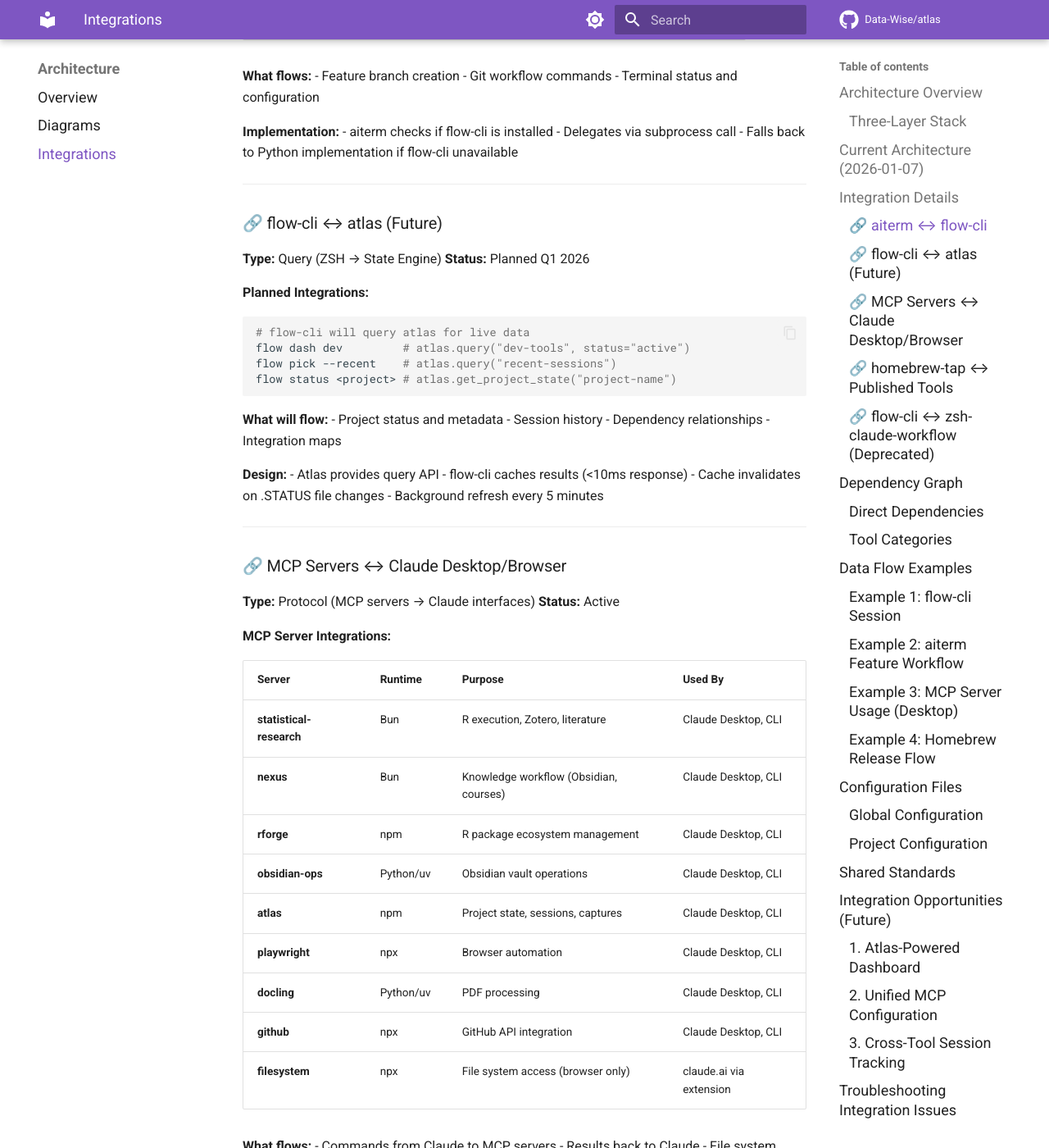
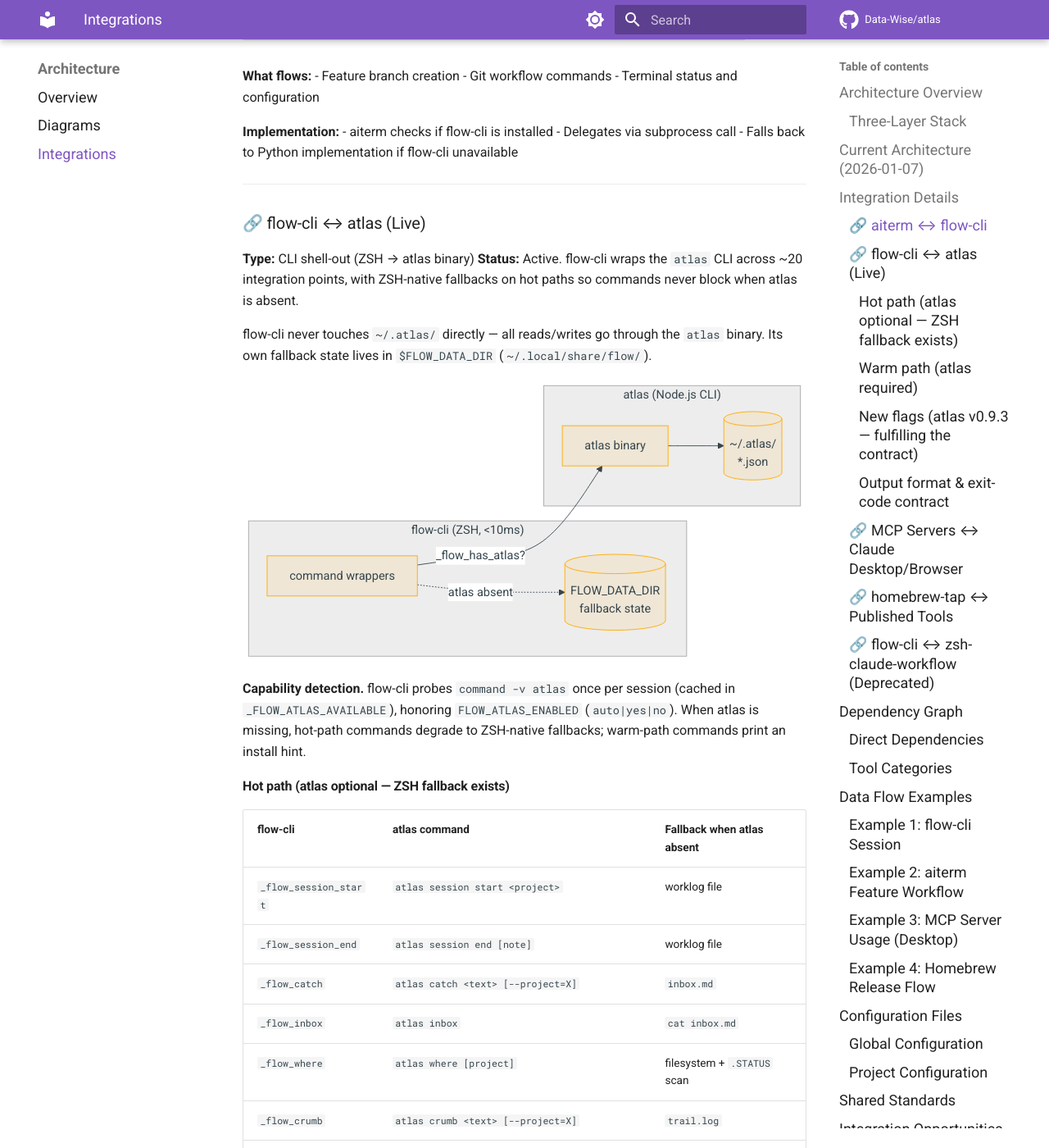
Before and after one commit to Data-Wise/atlas, an MkDocs documentation site: the page built from docs/INTEGRATIONS.md, in a window 1280 px wide and 1400 px high, scrolled down 1980 px. Shown: the whole window at 82% size. Built offline with MkDocs 1.6.1 and Material for MkDocs 9.7.7, drawn with Linux system fonts in a browser that asks for light colours; comment, search, counter and statistics services are not loaded; some of the changed text lies outside the part shown.

Commit message:
docs: document live flow-cli <-> atlas integration
Replace the stale 'flow-cli <-> atlas (Future)' section in INTEGRATIONS.md
with the actual live integration: capability detection, hot/warm-path
command tables with fallbacks, the v0.9.3 contract flags (F1-F5), output
format + exit-code contract, and a mermaid architecture diagram. Fix
remaining '(future)' mislabels for this now-live integration.

Co-Authored-By: Claude Opus 4.8 (1M context) <noreply@anthropic.com>

````diff
--- a/docs/INTEGRATIONS.md
+++ b/docs/INTEGRATIONS.md
@@ -31,7 +31,7 @@ The dev-tools ecosystem follows a three-layer architecture:
 
 **Design Principle:** Each layer delegates instant operations down to lower layers.
 - `aiterm feature` → delegates to `flow-cli g feature` for git ops
-- `flow dash` → queries atlas for project state (future)
+- `flow dash` → shells out to `atlas dashboard` for the live TUI
 - `tm ghost` → delegates to aiterm for rich terminal status
 
 ---
@@ -101,31 +101,72 @@ The dev-tools ecosystem follows a three-layer architecture:
 
 ---
 
-### 🔗 flow-cli ↔ atlas (Future)
+### 🔗 flow-cli ↔ atlas (Live)
 
-**Type:** Query (ZSH → State Engine)
-**Status:** Planned Q1 2026
+**Type:** CLI shell-out (ZSH → atlas binary)
+**Status:** Active. flow-cli wraps the `atlas` CLI across ~20 integration points, with ZSH-native fallbacks on hot paths so commands never block when atlas is absent.
 
-**Planned Integrations:**
+flow-cli never touches `~/.atlas/` directly — all reads/writes go through the `atlas` binary. Its own fallback state lives in `$FLOW_DATA_DIR` (`~/.local/share/flow/`).
 
-```bash
-# flow-cli will query atlas for live data
-flow dash dev         # atlas.query("dev-tools", status="active")
-flow pick --recent    # atlas.query("recent-sessions")
-flow status <project> # atlas.get_project_state("project-name")
+```mermaid
+graph LR
+    subgraph flow["flow-cli (ZSH, <10ms)"]
+        FC[command wrappers]
+        FB[(FLOW_DATA_DIR<br/>fallback state)]
+    end
+    subgraph atlas["atlas (Node.js CLI)"]
+        CLI[atlas binary]
+        STORE[(~/.atlas/<br/>*.json)]
+    end
+    FC -->|"_flow_has_atlas?"| CLI
+    FC -.->|atlas absent| FB
+    CLI --> STORE
 ```
 
-**What will flow:**
-- Project status and metadata
-- Session history
-- Dependency relationships
-- Integration maps
+**Capability detection.** flow-cli probes `command -v atlas` once per session (cached in `_FLOW_ATLAS_AVAILABLE`), honoring `FLOW_ATLAS_ENABLED` (`auto|yes|no`). When atlas is missing, hot-path commands degrade to ZSH-native fallbacks; warm-path commands print an install hint.
 
-**Design:**
-- Atlas provides query API
-- flow-cli caches results (<10ms response)
-- Cache invalidates on .STATUS file changes
-- Background refresh every 5 minutes
+#### Hot path (atlas optional — ZSH fallback exists)
+
+| flow-cli | atlas command | Fallback when atlas absent |
+|----------|---------------|----------------------------|
+| `_flow_session_start` | `atlas session start <project>` | worklog file |
+| `_flow_session_end` | `atlas session end [note]` | worklog file |
+| `_flow_catch` | `atlas catch <text> [--project=X]` | `inbox.md` |
+| `_flow_inbox` | `atlas inbox` | `cat inbox.md` |
+| `_flow_where` | `atlas where [project]` | filesystem + `.STATUS` scan |
+| `_flow_crumb` | `atlas crumb <text> [--project=X]` | `trail.log` |
+| `_flow_list_projects` | `atlas project list --status=<s> --format=names` | `.STATUS` glob scan |
+
+#### Warm path (atlas required)
+
+`atlas dash` / `dashboard`, `stats`, `plan`, `park` / `unpark` / `parked`, `focus`, `trail`, `triage`. No ZSH fallback — flow-cli shows an install message if atlas is unavailable.
+
+#### New flags (atlas v0.9.3 — fulfilling the contract)
+
+flow-cli already called these; atlas v0.9.3 implements them:
+
+| Flag | Output | Used by |
+|------|--------|---------|
+| `atlas session status --format json` | `{project,durationMinutes,state,task,startedAt}` or `null` | conflict detection on project switch |
+| `atlas project list --count` | bare integer | morning briefing |
+| `atlas project list --suggest` | one project name (most-recent active) | project suggestion |
+| `atlas inbox --count` | bare integer | inbox badge |
+| `atlas trail --limit <n>` | newest-N breadcrumbs | recent-activity view |
+
+Also fixed in v0.9.3: `atlas project list --status=<s>` now resolves status from project metadata (previously matched zero scanned projects).
+
+#### Output format & exit-code contract
+
+| Format | Shape | Consumers |
+|--------|-------|-----------|
+| `names` | one item per line, no headers | `project list` (flow-cli pipes directly) |
+| `json` | valid JSON object/array | scripting |
+| `shell` | `KEY="value"` pairs | `project show` |
+| `table` | human-readable (default) | interactive |
+
+Counts/names must never start with `{` or `[` — flow-cli treats a JSON-prefixed `names` result as a format violation and falls back to a filesystem scan. Exit codes are stable: `0` success, `1` error, `2` not found.
+
+> The authoritative, versioned contract lives in flow-cli at [`docs/ATLAS-CONTRACT.md`](https://github.com/Data-Wise/flow-cli/blob/main/docs/ATLAS-CONTRACT.md). atlas treats it as the source of truth for the CLI surface flow-cli depends on.
 
 ---
 
@@ -216,7 +257,7 @@ flow status <project> # atlas.get_project_state("project-name")
 
 ```
 atlas (state engine)
-  ← (future) flow-cli (queries for state)
+  ← flow-cli (shells out to atlas CLI for state; ZSH fallbacks on hot paths)
   ← (future) aiterm (queries for coordination)
 
 flow-cli (shell workflow)
@@ -333,7 +374,7 @@ homebrew-tap
 
 | File | Purpose | Used By |
 |------|---------|---------|
-| `.STATUS` | Project status metadata | flow-cli, atlas (future) |
+| `.STATUS` | Project status metadata | flow-cli, atlas (`sync --from-status`) |
 | `CLAUDE.md` | Claude Code instructions | Claude Code CLI |
 | `package.json` | Node.js metadata | Node-based tools |
 | `pyproject.toml` | Python metadata | Python-based tools |
````
